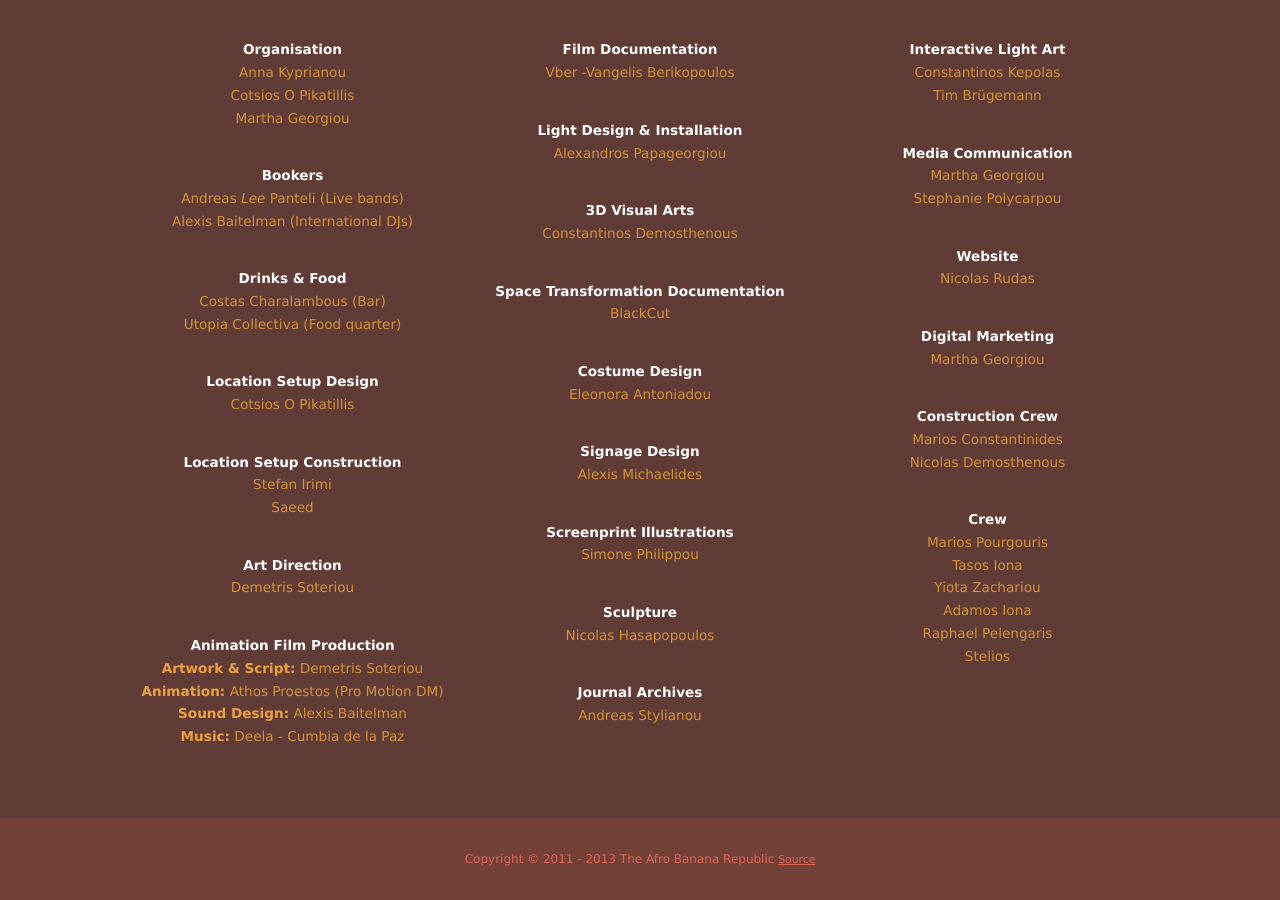
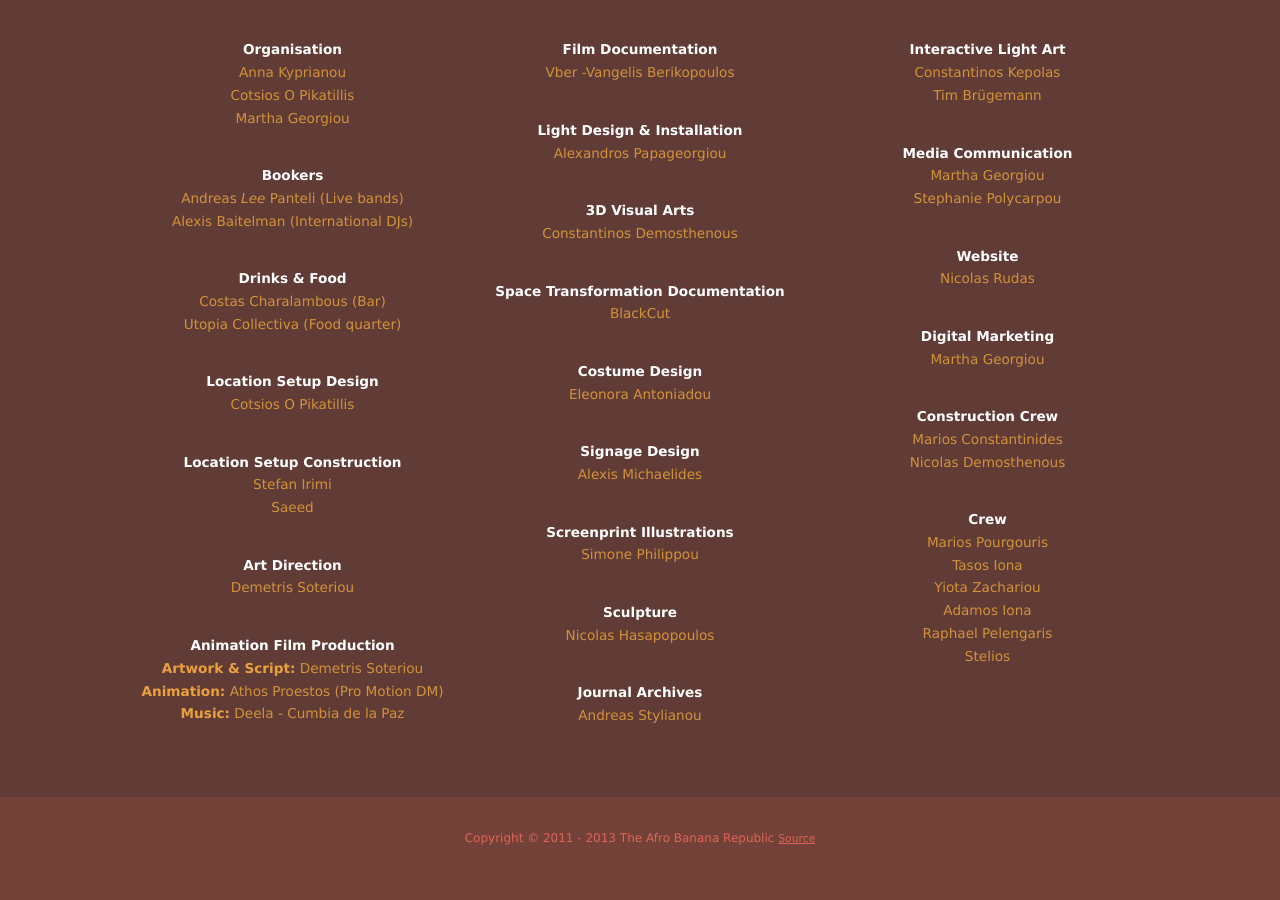
Before and after one commit to afrobanana/colony361, a Jekyll site: the page built from index.html, in a window 1280 px wide and 900 px high, scrolled down 5503 px. Built offline with Jekyll 4.4.1, drawn with Linux system fonts in a browser that asks for light colours; nearby versions of some CDN libraries.

Commit message:
#8 - anim. credits

```diff
--- a/_layouts/base.html
+++ b/_layouts/base.html
@@ -365,7 +365,6 @@
                         <dt>Animation Film Production</dt>
                         <dd><strong>Artwork &amp; Script:</strong> Demetris Soteriou</dd>
                         <dd><strong>Animation:</strong> Athos Proestos (Pro Motion DM)</dd>
-                        <dd><strong>Sound Design:</strong> Alexis Baitelman</dd>
                         <dd><strong>Music:</strong> Deela - Cumbia de la Paz</dd>
                     </dl>
                 </div>
```
